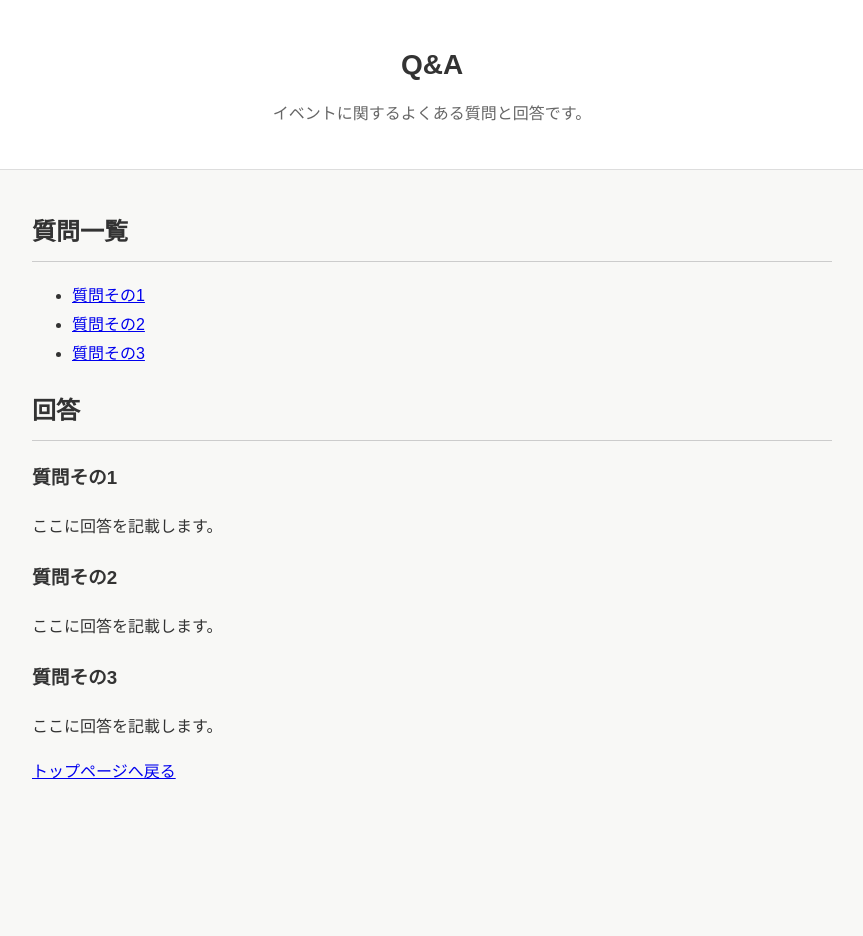
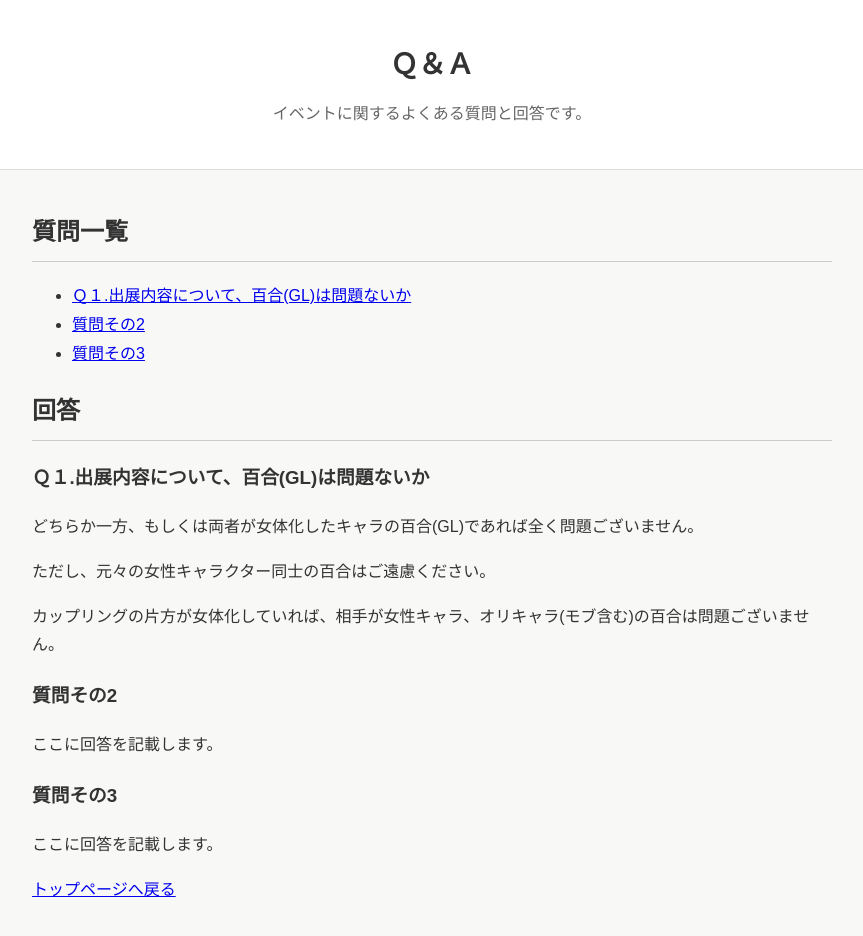
Before and after one commit to webonly-100fem/event-index, a plain HTML site: page qa.html in a window 1280 px wide. Shown: the whole page, without its empty margins (208-1071 px from the left). Before the commit the page ends 827 px from the top, so only its background shows below. Drawn offline with Linux system fonts and the light colour scheme.

Commit message:
Update Q&A titles and content in qa.html

```diff
--- a/qa.html
+++ b/qa.html
@@ -3,13 +3,13 @@
 <head>
   <meta charset="UTF-8">
   <meta name="viewport" content="width=device-width, initial-scale=1.0">
-  <title>Q&A｜イベント案内</title>
+  <title>Ｑ＆Ａ</title>
   <link rel="stylesheet" href="style.css">
 </head>
 <body>
 
   <header>
-    <h1>Q&A</h1>
+    <h1>Ｑ＆Ａ</h1>
     <p>イベントに関するよくある質問と回答です。</p>
   </header>
 
@@ -17,7 +17,7 @@
     <h2>質問一覧</h2>
 
     <ul>
-      <li><a href="#q1">質問その1</a></li>
+      <li><a href="#q1">Ｑ１.出展内容について、百合(GL)は問題ないか</a></li>
       <li><a href="#q2">質問その2</a></li>
       <li><a href="#q3">質問その3</a></li>
     </ul>
@@ -25,8 +25,10 @@
     <h2>回答</h2>
 
     <section id="q1">
-      <h3>質問その1</h3>
-      <p>ここに回答を記載します。</p>
+      <h3>Ｑ１.出展内容について、百合(GL)は問題ないか</h3>
+      <p>どちらか一方、もしくは両者が女体化したキャラの百合(GL)であれば全く問題ございません。</p>
+      <p>ただし、元々の女性キャラクター同士の百合はご遠慮ください。</p>
+      <p>カップリングの片方が女体化していれば、相手が女性キャラ、オリキャラ(モブ含む)の百合は問題ございません。</p>
     </section>
 
     <section id="q2">
```
